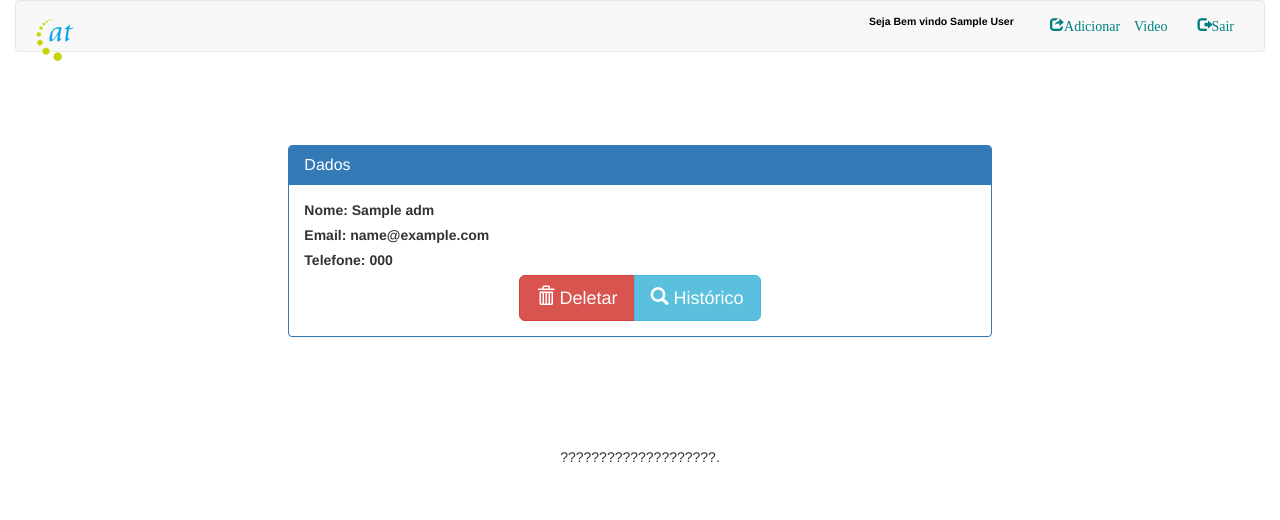
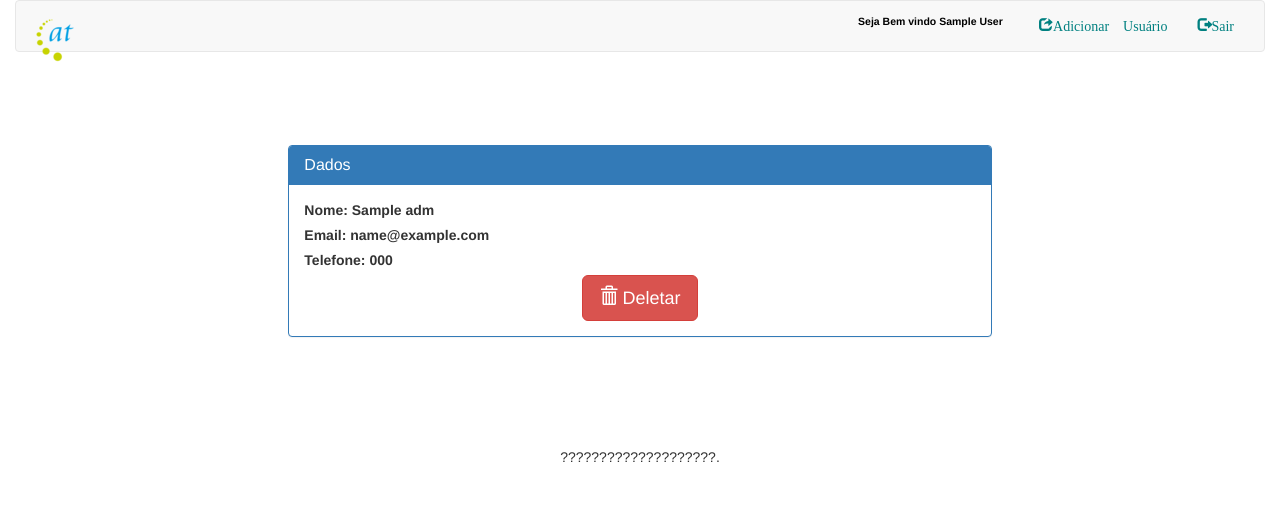
Before and after one commit to frankwco/inscricao, a PHP site: page /newbatutoriais/adm/dados.php?id=1 in a window 1280 px wide. Shown: the top 520 px of the page. Run offline with PHP 8.4, Linux system fonts and the light colour scheme; the visitor is signed in with stand-in values (Sample User, id 1); tables that the repository leaves empty or names only in its code hold one stand-in row (values such as "Sample post"); data that the repository does not hold is empty; some libraries are stand-ins or nearby versions.

Commit message:
bobeiras

```diff
--- a/adm/dados.php
+++ b/adm/dados.php
@@ -45,10 +45,7 @@ $videosDoUsuario = $daoModi->buscarPorAdm($idSelecionado);
                         <span class="glyphicon glyphicon-trash"></span>
                         Deletar
                     </button>
-                     <button type="button" class="btn btn-info btn-lg" data-toggle="modal" data-target="#modalHistorico">
-                        <span class="glyphicon glyphicon-search"></span>
-                        Histórico
-                    </button>
+
                 </div>
                 </center>
 
--- a/adm/mostraInscricoes.php
+++ b/adm/mostraInscricoes.php
@@ -94,7 +94,7 @@ $listaInscricoes = $daoInscricoes->buscarTodos();
 
                                 echo '<td>';
                                 echo "<div class='btn-group'>";
-                                echo '<a href="videos.php?id=' . $insc->getId() . '" class="btn btn-info btn-sm"  >';
+                                echo '<a href="#?id=' . $insc->getId() . '" class="btn btn-info btn-sm"  >';
                                 echo '<span class="glyphicon glyphicon-search"></span>';
                                 echo '</a>';
                                 echo "</div>";
--- a/template/topoadm.php
+++ b/template/topoadm.php
@@ -47,7 +47,7 @@
 
                                 <ul class="nav navbar-nav navbar-right" >
                                     <li><a href="#"><span class="label" style="color: black;"><?php echo "Seja Bem vindo $logado"; ?></span></a></li>
-                                    <li><a href="#"><span class="glyphicon glyphicon-share" data-toggle="modal"  data-target="#modalVideo" style="color: teal;">Adicionar Video</span></a></li>
+                                    <li><a href="#"><span class="glyphicon glyphicon-share" data-toggle="modal"  data-target="#modalUsuario" style="color: teal;">Adicionar Usuário</span></a></li>
                                     <li><a href="../visao/logout.php"><span class="glyphicon glyphicon-log-out" style="color: teal;">Sair</span></a></li>
                                 </ul>
                             </div>
```
